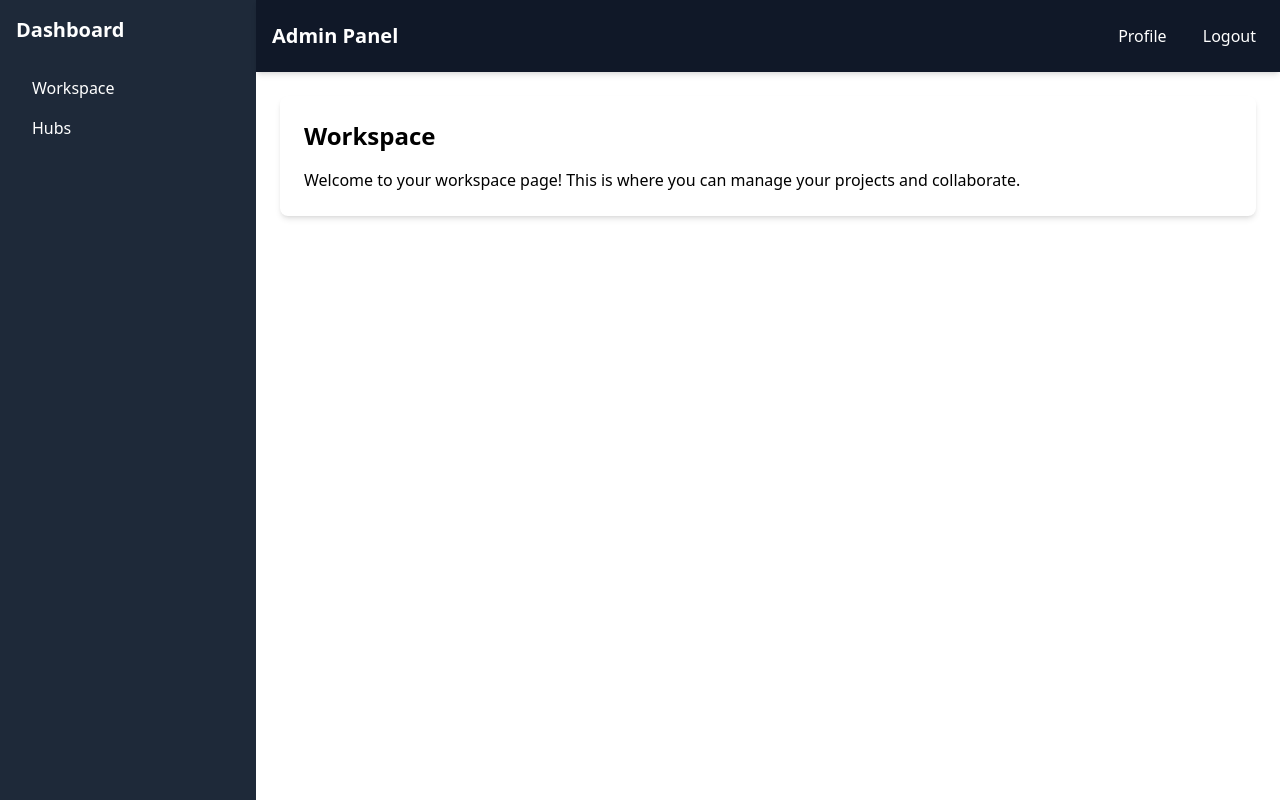
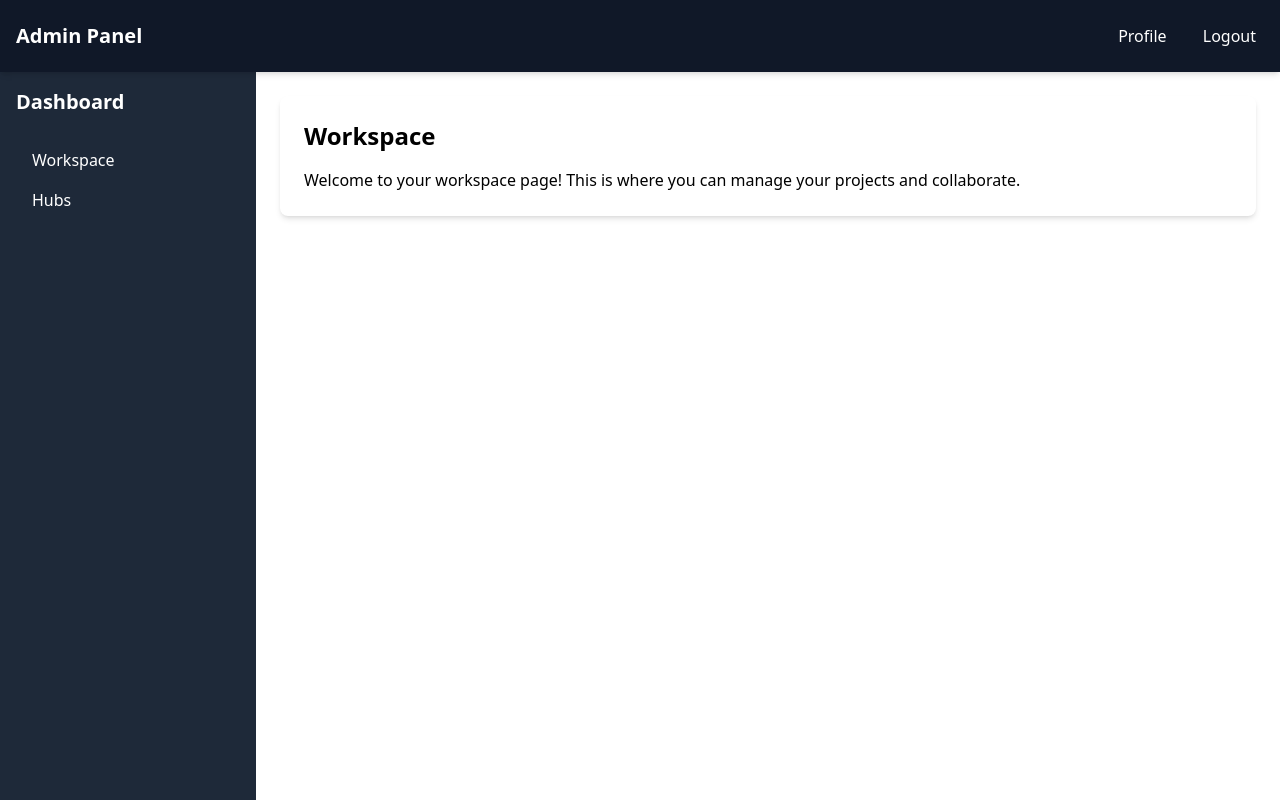
Before and after one commit to sparrowapp-dev/sparrow-admin-app, a Svelte app: page /workspace in a window 1280 px wide. Built offline with nearby package versions, Linux system fonts and the light colour scheme; sample sign-in values are in the browser's storage.

Commit message:
fix: base layout

```diff
--- a/src/layouts/BaseLayout.svelte
+++ b/src/layouts/BaseLayout.svelte
@@ -3,16 +3,18 @@
   import TopNav from '@/components/TopNav/TopNav.svelte';
 </script>
 
-<div class="flex h-screen">
-  <!-- Side Navigation -->
-  <SideNav />
+<div class="relative h-screen">
+  <!-- Top Navigation - position it at the top of the screen, spanning the full width -->
+  <div class="absolute top-0 left-0 z-10 w-full">
+    <TopNav />
+  </div>
 
-  <!-- Main content area -->
-  <div class="flex flex-1 flex-col">
-    <!-- Top Navigation -->
-    <TopNav />
+  <div class="flex h-full pt-[72px]">
+    <!-- Add padding-top equal to TopNav height -->
+    <!-- Side Navigation -->
+    <SideNav />
 
-    <!-- Main content (child routes) -->
+    <!-- Main content area -->
     <div class="flex-1 overflow-auto p-6">
       <slot />
     </div>
```
